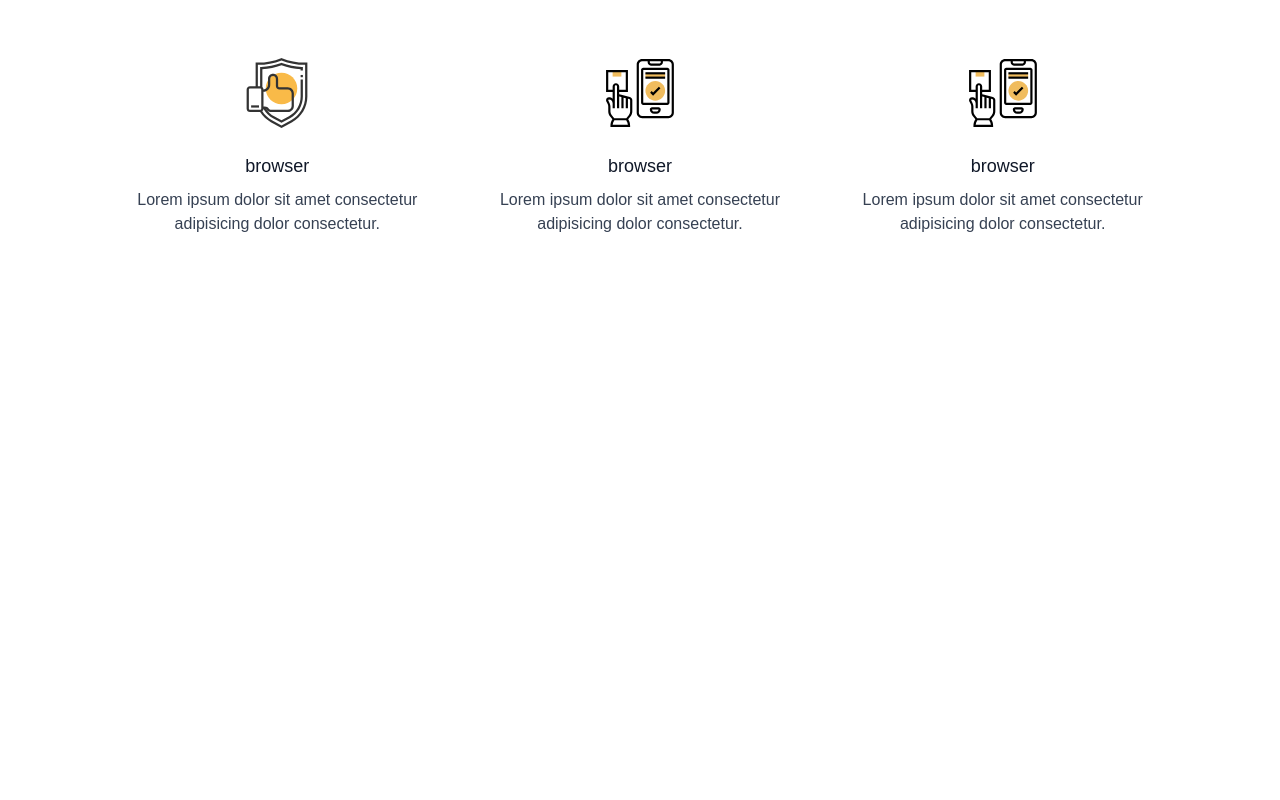
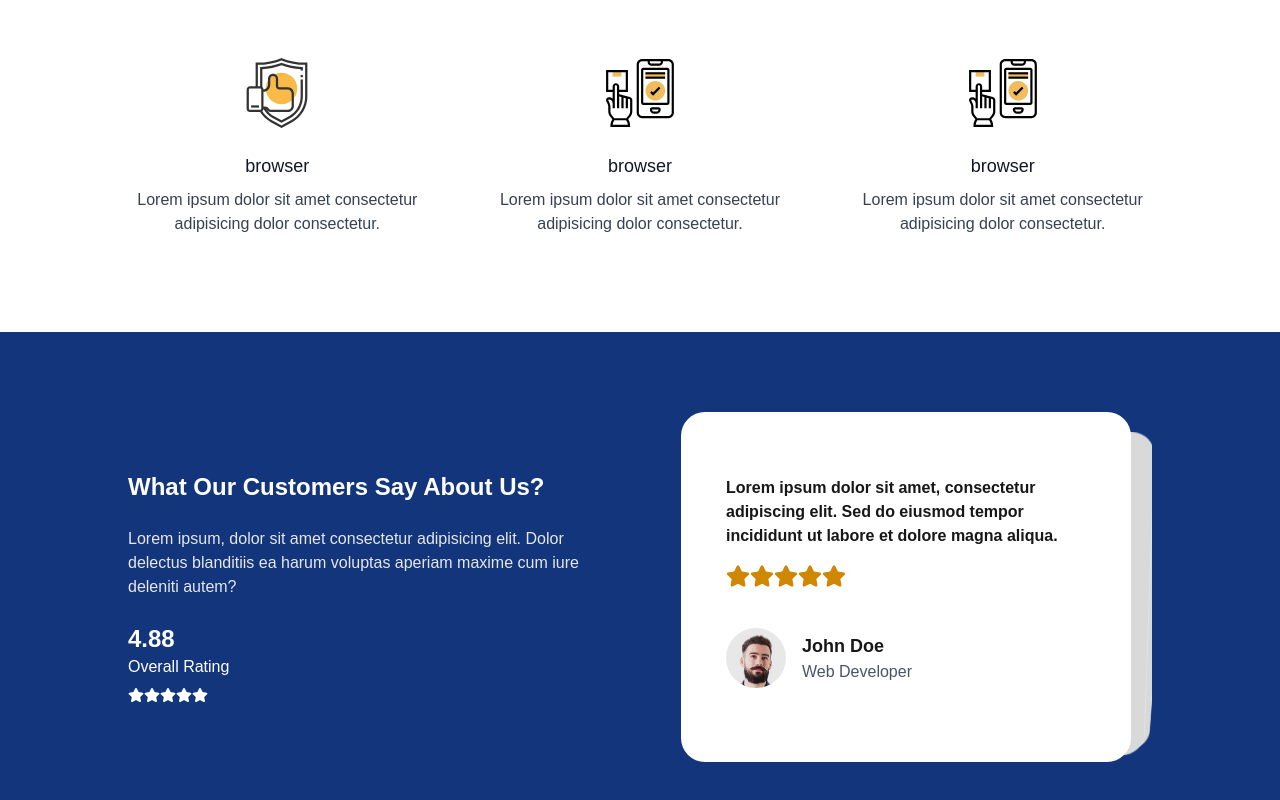
Before and after one commit to HakimaNoori/travel-places, a Next.js app in the folder my-next-app/: page / in a window 1280 px wide. Shown: the part 2514-3314 px from the top of the page. Before the commit the page ends 2846 px from the top, so only its background shows below. Built offline with nearby package versions, Linux system fonts and the light colour scheme; grey boxes are pictures that could not be loaded.

Commit message:
feat(travel places): compeled review section

```diff
--- a/my-next-app/components/Home/Heme.tsx
+++ b/my-next-app/components/Home/Heme.tsx
@@ -1,6 +1,7 @@
 import Destination from "./Destination/Destination";
 import Hero from "./Hero/Hero";
 import Hotel from "./Hotel/Hotel";
+import Review from "./Review/Review";
 import WhyChoose from "./WhyChoose/WhyChoose";
 
 const Heme = () => {
@@ -10,6 +11,7 @@
       <Destination />
       <Hotel />
       <WhyChoose />
+      <Review/>
     </div>
   );
 };
--- /dev/null
+++ b/my-next-app/components/Home/Review/Review.tsx
@@ -0,0 +1,43 @@
+import React from "react";
+import { FaStar } from "react-icons/fa";
+import ReviewSlider from "./ReviewSlider";
+
+const Review = () => {
+  return (
+    <div className="pt-20 pb-20 flex items-center justify-center flex-col bg-[#13357b]">
+      <div className="w-[80%] mx-auto grid items-center grid-cols-1 lg:grid-cols-2 gap-10">
+        {/* Text Content */}
+        <div>
+          <h1 className="text-2xl font-semibold text-white">
+            What Our Customers Say About Us?
+          </h1>
+          <p className="mt-6 text-gray-200">
+            Lorem ipsum, dolor sit amet consectetur adipisicing elit. Dolor
+            delectus blanditiis ea harum voluptas aperiam maxime cum iure
+            deleniti autem?
+          </p>
+          {/* Ratings */}
+          <div className="mt-6 flex items-center space-x-6">
+            <div>
+              <p className="text-2xl font-bold text-white">4.88</p>
+              <p className="text-white mb-2">Overall Rating</p>
+              <div className="flex items-center">
+                <FaStar className="text-white" />
+                <FaStar className="text-white" />
+                <FaStar className="text-white" />
+                <FaStar className="text-white" />
+                <FaStar className="text-white" />
+              </div>
+            </div>
+          </div>
+              </div>
+              {/* Slider */}
+              <div className="overflow-hidden">
+                  <ReviewSlider/>
+              </div>
+      </div>
+    </div>
+  );
+};
+
+export default Review;
--- /dev/null
+++ b/my-next-app/components/Home/Review/ReviewSlider.tsx
@@ -0,0 +1,66 @@
+"use client";
+import "swiper/css/effect-cards";
+import "swiper/css";
+import { Swiper, SwiperSlide } from "swiper/react";
+import "swiper/css/effect-cards";
+import { EffectCards } from "swiper/modules";
+import { FaStar } from "react-icons/fa";
+import { reviewData } from "@/components/data/data";
+import Image from "next/image";
+
+const ReviewSlider = () => {
+  return (
+    <div>
+      <Swiper
+        effect={"cards"}
+        grabCursor={true}
+        modules={[EffectCards]}
+        className="md:w-[450px] md:h-[350px] w-[90%] h-[300px]"
+      >
+        {/* Sample reviews data */}
+        {reviewData.map((data) => {
+          return (
+            <SwiperSlide key={data.id} className="bg-white rounded-3xl block">
+              <div className="w-[80%] mx-auto mt-16">
+                {/* review text */}
+                <p className="text-xs sm:text-sm md:text-base font-semibold">
+                  {data.review}
+                </p>
+                {/* Icons */}
+                <div className="flex items-center mt-4">
+                  <FaStar className="md:w-6 md:h-6 w-3 h-3 text-yellow-600" />
+                  <FaStar className="md:w-6 md:h-6 w-3 h-3 text-yellow-600" />
+                  <FaStar className="md:w-6 md:h-6 w-3 h-3 text-yellow-600" />
+                  <FaStar className="md:w-6 md:h-6 w-3 h-3 text-yellow-600" />
+                  <FaStar className="md:w-6 md:h-6 w-3 h-3 text-yellow-600" />
+                </div>
+                {/* users profiles */}
+                <div className="mt-10">
+                  <div className="flex items-center space-x-4">
+                    <Image
+                      src={data.image}
+                      alt="client"
+                      width={60}
+                      height={60}
+                      className="rounded-full"
+                    />
+                    <div>
+                      <p className="text-sm sm:text-lg font-semibold">
+                        {data.name}
+                      </p>
+                      <p className="text-gray-600 text-xs sm:text-base">
+                        Web Developer
+                      </p>
+                    </div>
+                  </div>
+                </div>
+              </div>
+            </SwiperSlide>
+          );
+        })}
+      </Swiper>
+    </div>
+  );
+};
+
+export default ReviewSlider;
--- a/my-next-app/package.json
+++ b/my-next-app/package.json
@@ -13,7 +13,8 @@
     "react": "^19.0.0",
     "react-dom": "^19.0.0",
     "react-icons": "^5.5.0",
-    "react-multi-carousel": "^2.8.5"
+    "react-multi-carousel": "^2.8.5",
+    "swiper": "^11.2.6"
   },
   "devDependencies": {
     "@eslint/eslintrc": "^3",
```
Also changed, not shown: 1 other file (tests, documents, lock files or other folders).
